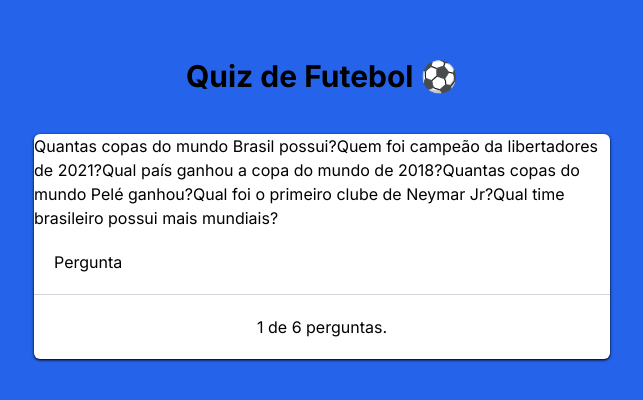
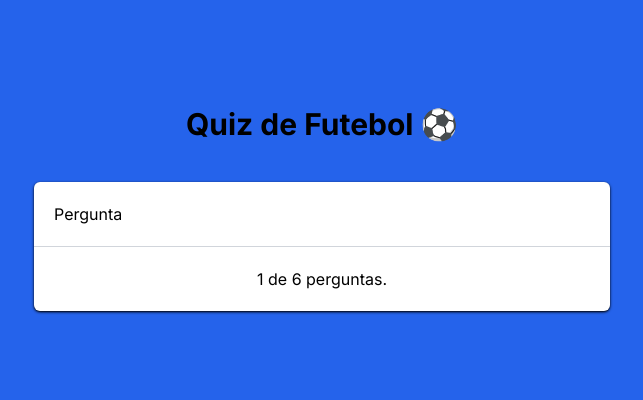
Before and after one commit to Jeanlerson/estudando-React, a Next.js app in the folder react-estudando/: page / in a window 1280 px wide. Shown: the part 212-612 px from the top of the page, without its empty margins (318-961 px from the left). Built offline with nearby package versions, Linux system fonts and the light colour scheme.

Commit message:
atl-pagaQuestion

```diff
--- a/react-estudando/src/app/page.tsx
+++ b/react-estudando/src/app/page.tsx
@@ -76,9 +76,6 @@ const Page = () => {
     <div className="w-full h-screen flex flex-col justify-center items-center bg-blue-600">
       <h1 className="text-center text-3xl font-bold my-10"> Quiz de Futebol ⚽</h1>
       <div className="w-full max-w-xl rounded-md bg-white text-black shadow shadow-black">
-        {questionsList.map(item => (
-          item.question
-        ))}
         <div className="p-5">
           Pergunta
         </div>
```
